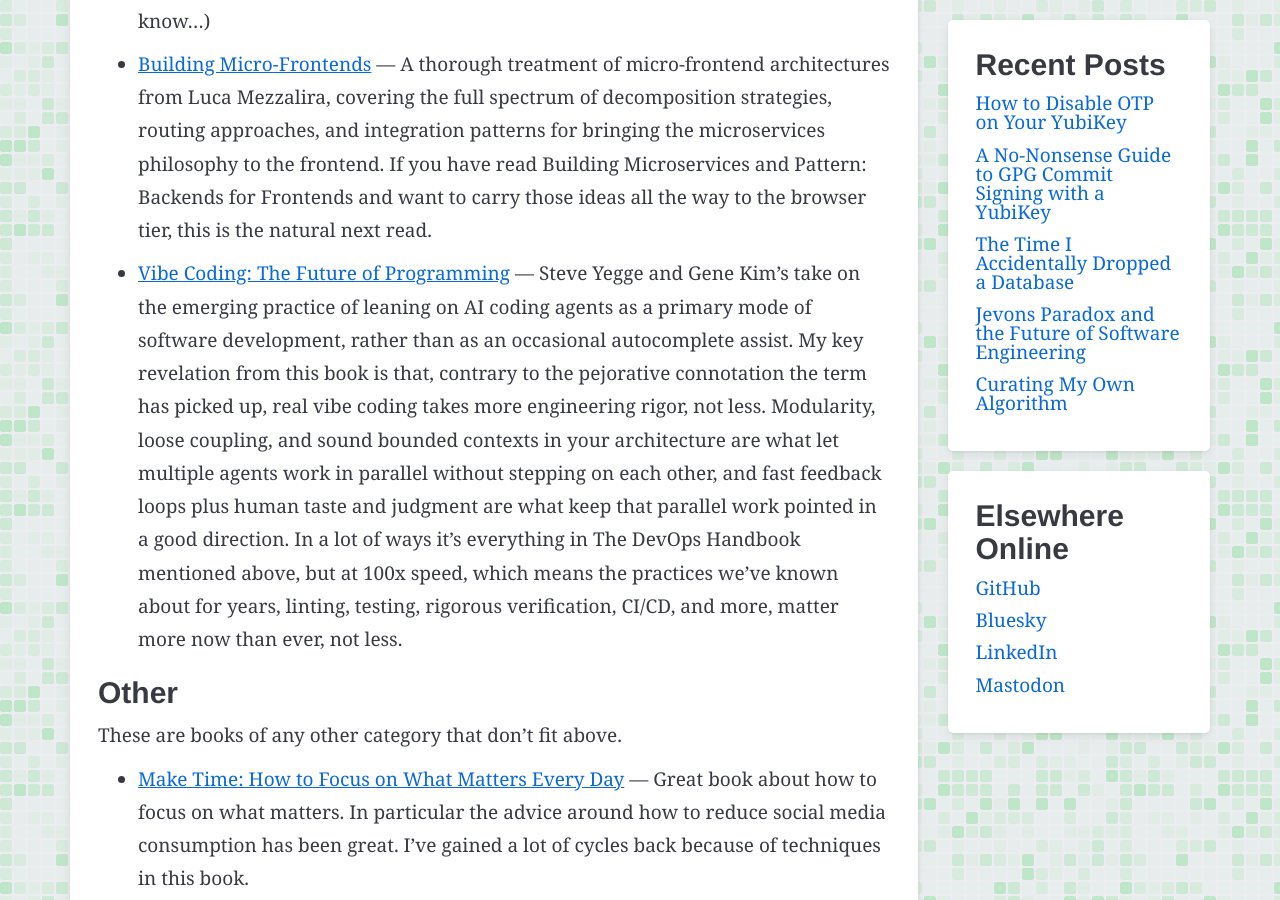
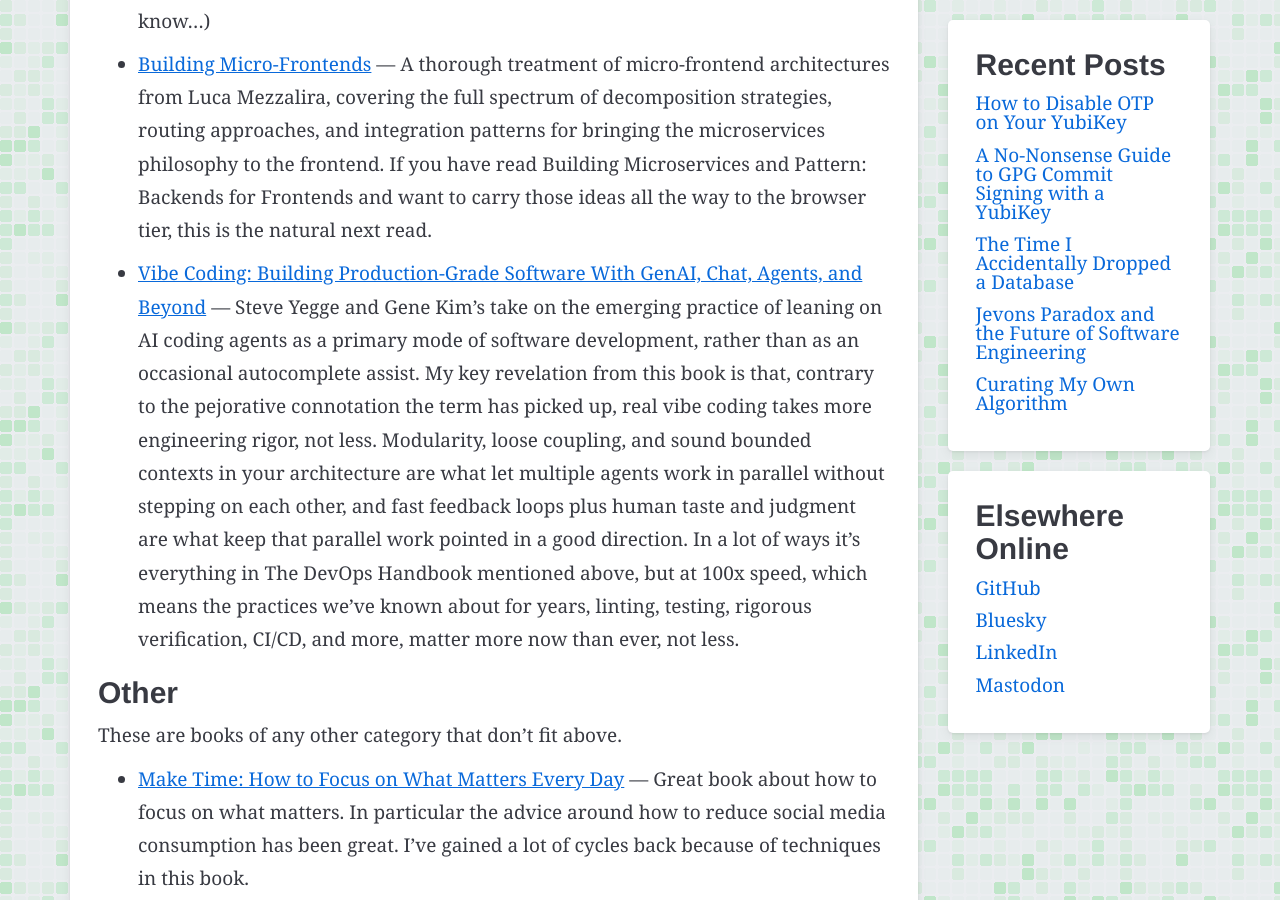
Before and after one commit to ryanspletzer/ryanspletzer.github.io, a Jekyll site: the page built from linkfarm.md, in a window 1280 px wide and 900 px high, scrolled down 11760 px. Built offline with Jekyll 4.4.1, drawn with Linux system fonts in a browser that asks for light colours.

Commit message:
Fix Vibe Coding link and title to IT Revolution edition
The O'Reilly link pointed to the wrong book; correct it to the
actual Gene Kim/Steve Yegge title and publisher.

Co-Authored-By: Claude Sonnet 4.6 <noreply@anthropic.com>

```diff
--- a/linkfarm.md
+++ b/linkfarm.md
@@ -387,9 +387,9 @@ read them:
   to the browser tier,
   this is the natural next read.
 
-* [Vibe Coding: The Future of Programming](https://www.oreilly.com/library/view/vibe-coding/9798341639890/) — Steve
-  Yegge and Gene Kim's take on the emerging practice of leaning on AI coding agents as a primary mode of software
-  development,
+* [Vibe Coding: Building Production-Grade Software With GenAI, Chat, Agents, and Beyond](
+  https://itrevolution.com/product/vibe-coding-book/) — Steve Yegge and Gene Kim's take on the emerging practice of
+  leaning on AI coding agents as a primary mode of software development,
   rather than as an occasional autocomplete assist.
   My key revelation from this book is that, contrary to the pejorative connotation the term has picked up,
   real vibe coding takes more engineering rigor, not less.
```
